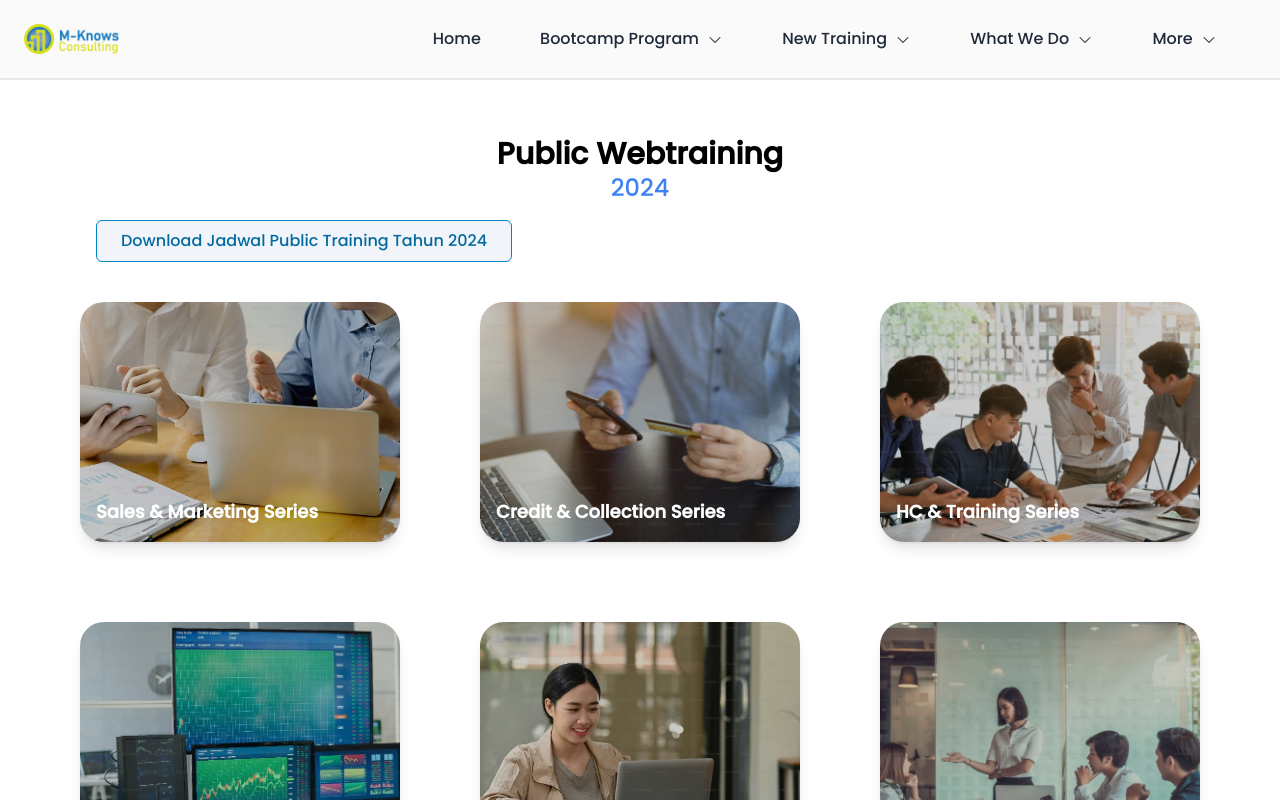
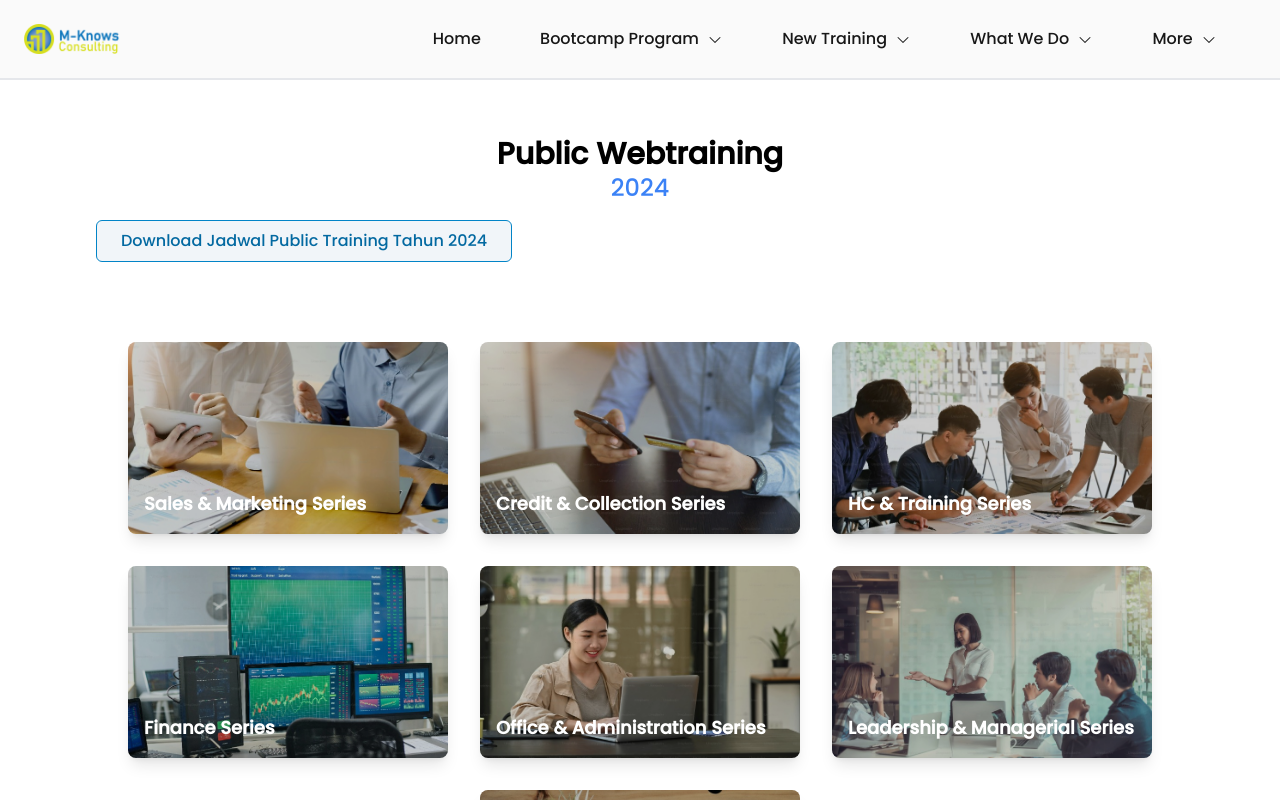
Before and after one commit to Tim4-4IA06-P3L/MKnows-FrontEnd, a Next.js app: page /what-we-do/training/public-learning in a window 1280 px wide. Shown: the top 800 px of the page. Built offline with nearby package versions, Linux system fonts and the light colour scheme.

Commit message:
Remove the card component and changing the grid to flex for public learning page

```diff
--- a/app/what-we-do/training/public-learning/page.tsx
+++ b/app/what-we-do/training/public-learning/page.tsx
@@ -1,18 +1,30 @@
 import React from "react";
 import Navbar from "../../../components/Navbar";
 import Footer from "../../../components/Footer";
-import Card from "../../../components/Card";
 import Link from "next/link";
+import Image from "next/image";
 
+const videos = [
+  { title: "Sales & Marketing Series", src: "/sms.jpeg" },
+  { title: "Credit & Collection Series", src: "/ccs.jpeg" },
+  { title: "HC & Training Series", src: "/hts.jpeg" },
+  { title: "Finance Series", src: "/fs.jpeg" },
+  { title: "Office & Administration Series", src: "/oas.jpeg" },
+  { title: "Leadership & Managerial Series", src: "/lms.jpeg" },
+  { title: "Other Series", src: "/os.jpeg" },
+];
 const App = () => {
   return (
-    <div className="bg-white text-gray-800">
+    <>
       <Navbar />
+      {/* Title */}
       <main className="text-center pt-14">
         <div>
           <h1 className="text-3xl font-bold text-black">Public Webtraining</h1>
           <h2 className="text-2xl text-blue-500">2024</h2>
         </div>
+
+        {/* Button */}
         <div className="mt-4 text-left pl-24 pb-10">
           <Link href="/what-we-do/training/online-learning/formulir">
             <button className="px-6 py-2 bg-slate-100 border border-sky-600 text-sky-700 rounded-md hover:bg-gray-200">
@@ -22,39 +34,32 @@ const App = () => {
         </div>
 
         {/* Grid */}
-        <section className="">
-          <div className="container mx-auto sm:px-4 md:px-6 lg:px-10 text-left">
-            <div className="grid sm:grid-cols-1 md:grid-cols-2 lg:grid-cols-3 gap-20 mx-10 pb-20">
-              <Card
-                title="Sales & Marketing Series"
-                imgSrc="/sms.jpeg"
-                link="#"
-              />
-              <Card
-                title="Credit & Collection Series"
-                imgSrc="/ccs.jpeg"
-                link="#"
-              />
-              <Card title="HC & Training Series" imgSrc="/hts.jpeg" link="#" />
-              <Card title="Finance Series" imgSrc="/fs.jpeg" link="#" />
-              <Card
-                title="Office & Administration Series"
-                imgSrc="/oas.jpeg"
-                link="#"
-              />
-              <Card
-                title="Leadership & Managerial Series"
-                imgSrc="/lms.jpeg"
-                link="#"
-              />
-              <div className="hidden lg:block"></div>{" "}
-              <Card title="Other Series" imgSrc="/os.jpeg" link="#" />
-            </div>
+        <section className="py-10 px-20">
+          <div className="flex flex-wrap justify-center gap-8">
+            {videos.map((video, index) => (
+              <div
+                key={index}
+                className="relative w-80 h-48 rounded-lg overflow-hidden shadow-lg flex-none"
+              >
+                <Image
+                  src={video.src}
+                  alt={video.title}
+                  layout="fill"
+                  objectFit="cover"
+                  className="transition-transform duration-300 transform"
+                />
+                <div className="absolute inset-0 bg-black bg-opacity-20 flex items-end p-4">
+                  <p className="text-white text-lg font-semibold text-left">
+                    {video.title}
+                  </p>
+                </div>
+              </div>
+            ))}
           </div>
         </section>
       </main>
       <Footer />
-    </div>
+    </>
   );
 };
 
```
